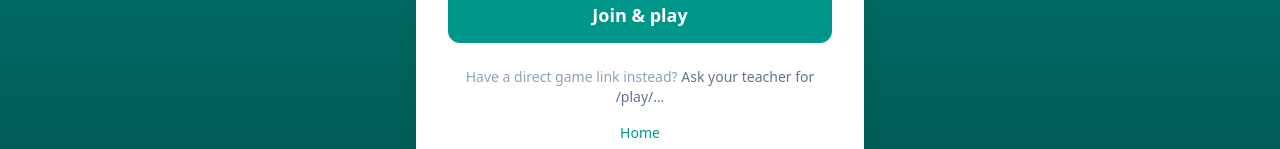
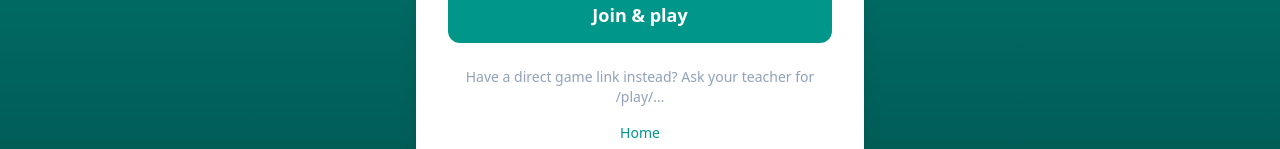
Before and after one commit to itsflutoe/vocaprona, a React (Vite) app: page /join in a window 1280 px wide. Shown: the part 485-634 px from the top of the page. Built offline with nearby package versions, Linux system fonts and the light colour scheme; no server answers.

Commit message:
Fix unused import in Join page

```diff
--- a/src/pages/Join.tsx
+++ b/src/pages/Join.tsx
@@ -1,7 +1,6 @@
 import { useEffect, useState, type FormEvent } from 'react'
 import { Link, useNavigate, useSearchParams } from 'react-router-dom'
 import { getActiveSessionByCode, joinSession } from '@/services/sessions'
-import { playUrl } from '@/services/games'
 
 export default function Join() {
   const [params] = useSearchParams()
@@ -34,7 +33,6 @@ export default function Join() {
       }
       setGameTitle(game.title)
       await joinSession(session.id, nickname || 'Student')
-      // Go play the published game
       navigate(`/play/${game.share_slug}`, { replace: true })
     } catch (err) {
       setError(err instanceof Error ? err.message : 'Could not join')
@@ -100,8 +98,7 @@ export default function Join() {
         </form>
 
         <p className="mt-6 text-center text-sm text-slate-400">
-          Have a direct game link instead?{' '}
-          <span className="text-slate-500">Ask your teacher for /play/…</span>
+          Have a direct game link instead? Ask your teacher for /play/…
         </p>
         <p className="mt-4 text-center text-sm">
           <Link to="/" className="text-teal-600 hover:underline">
```
